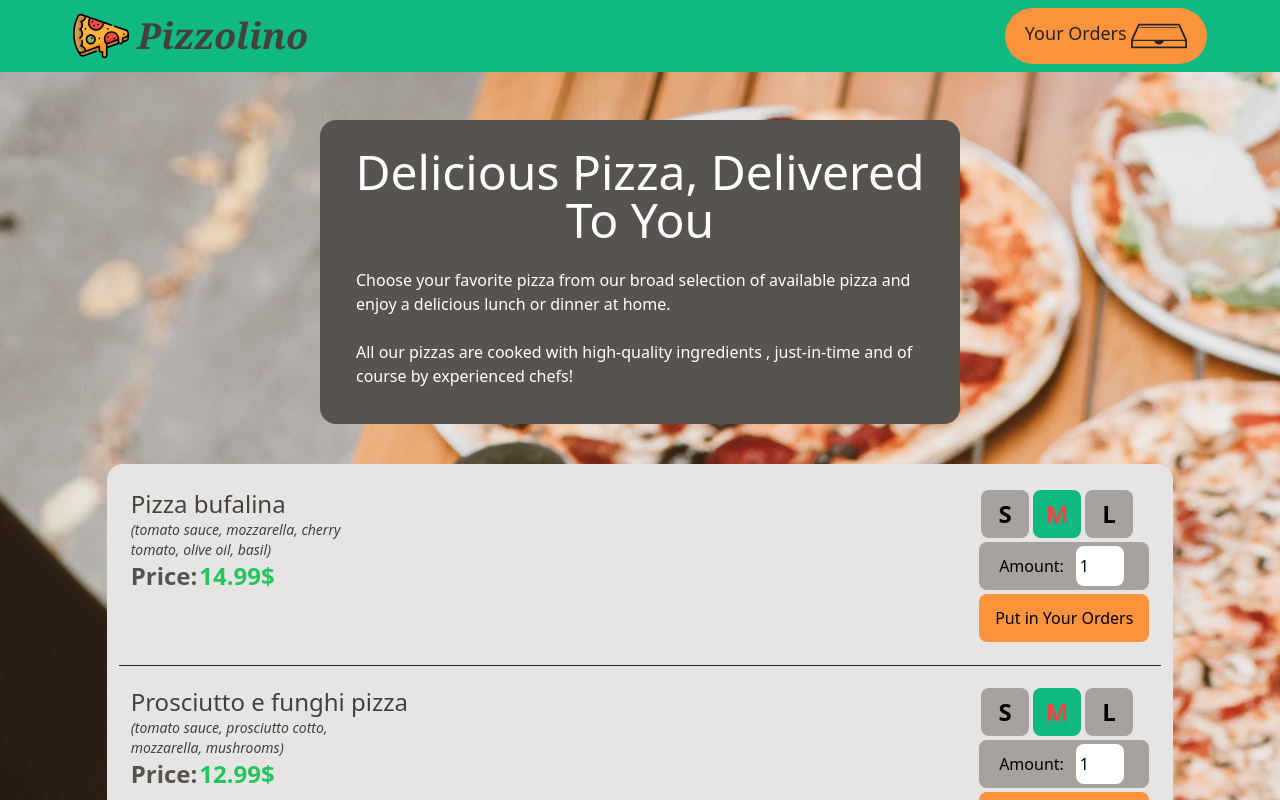
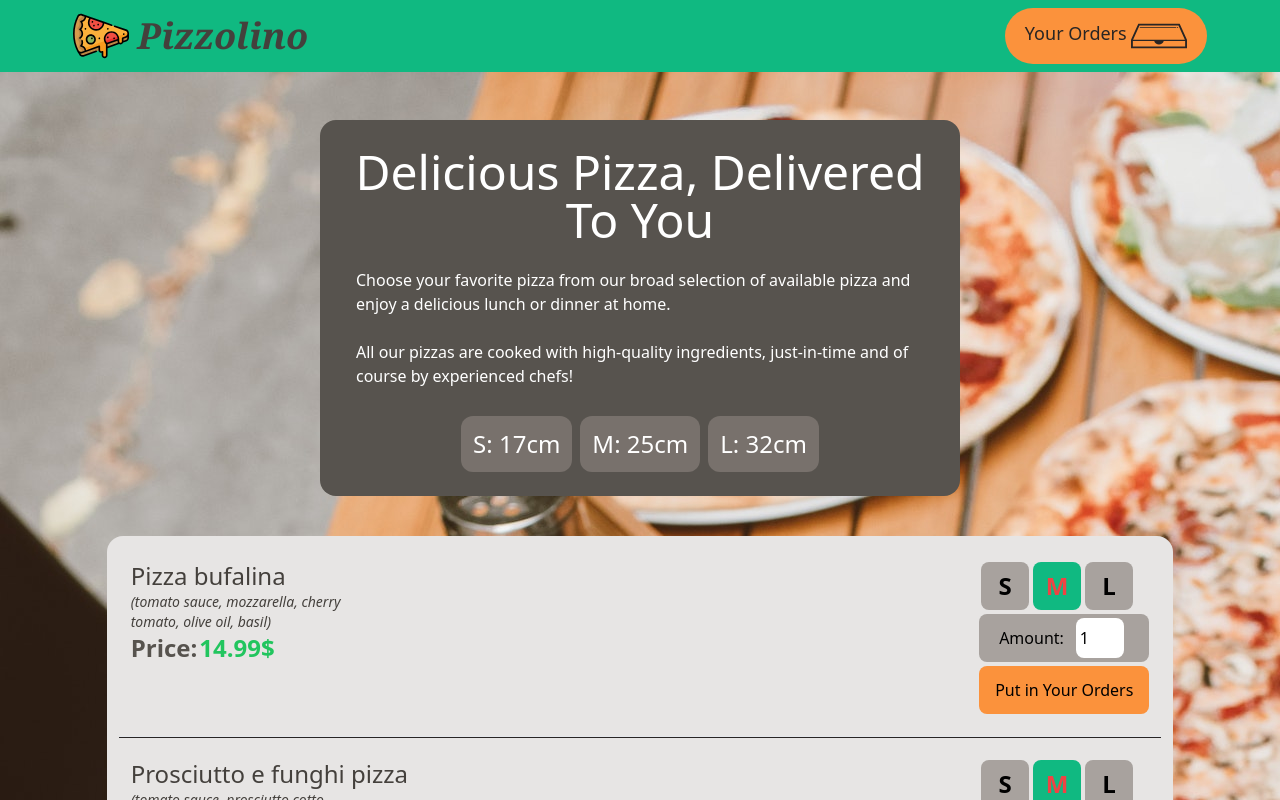
Before and after one commit to Ulgamon/food-orderin-app, a React (Create React App) app: page / in a window 1280 px wide. Shown: the top 800 px of the page. Built offline with nearby package versions, Linux system fonts and the light colour scheme.

Commit message:
bug fix for Hero component
Something happened when I renamed my Hero.js fie from hero.js and it didn't update well.

```diff
--- a/src/components/Hero/Hero.js
+++ b/src/components/Hero/Hero.js
@@ -4,14 +4,19 @@ const Hero = () => {
 
     return (
         <div className="mx-auto mt-20 w-full">
-            <div className="bg-stone-600 mx-auto w-11/12 lg:w-1/2 text-white z-0 p-3 rounded-2xl">
+            <div className="bg-stone-600 mx-auto w-[95%] sm:w-11/12 lg:w-1/2 text-white z-0 p-3 rounded-2xl">
                 <h3 className="text-5xl text-center m-4">Delicious Pizza, Delivered To You</h3>
                 <p className="m-6">Choose your favorite pizza from our broad selection of available pizza and enjoy
                     a delicious lunch or dinner at home.
                 </p>
-                <p className="m-6">All our pizzas are cooked with high-quality ingredients , just-in-time
+                <p className="m-6">All our pizzas are cooked with high-quality ingredients, just-in-time
                     and of course by experienced chefs!
                 </p>
+                <div className="flex justify-center text-xl sm:text-2xl m-2">
+                    <p className="bg-stone-500 p-3 rounded-xl m-1">S: 17cm</p>
+                    <p className="bg-stone-500 p-3 rounded-xl m-1">M: 25cm</p>
+                    <p className="bg-stone-500 p-3 rounded-xl m-1">L: 32cm</p>
+                </div>
             </div>
         </div>
     )
```
